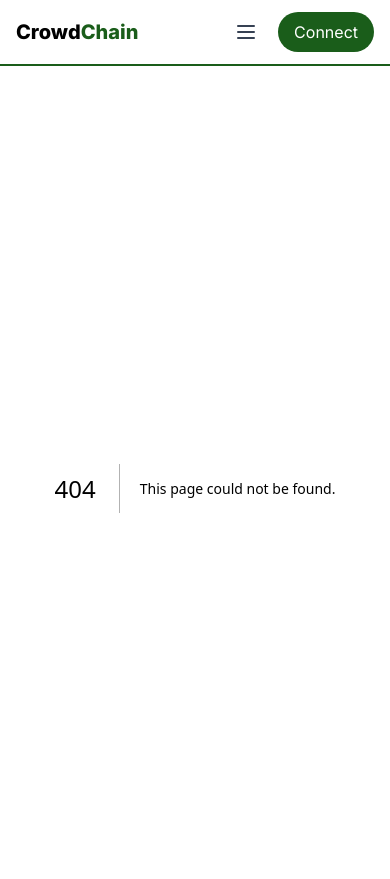
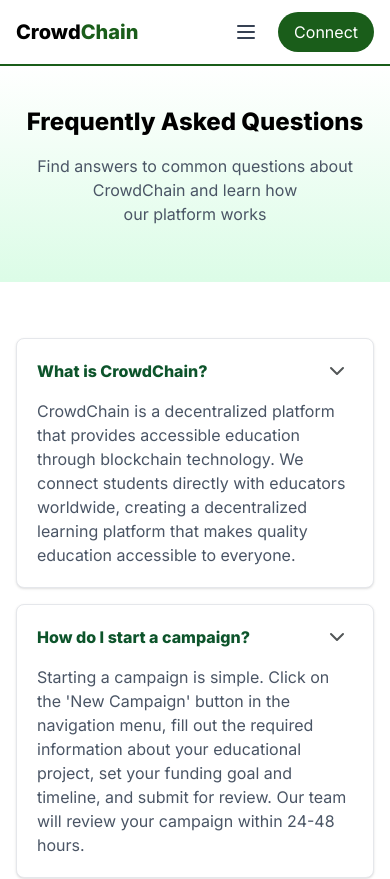
Before and after one commit to alexohre/crowdchain, a Next.js app: page /faqs in a window 390 px wide. Before the commit this address had no page. Shown: the top 879 px of the page. Built offline with nearby package versions, Linux system fonts and the light colour scheme.

Commit message:
Responsive FAQ Page Using Tailwind CSS

```diff
--- /dev/null
+++ b/app/components/FAQsCard.tsx
@@ -0,0 +1,30 @@
+import React from "react";
+import Image from "next/image";
+
+interface FAQsCardProps {
+  question: string;
+  answer: string;
+}
+
+export default function FAQsCard({question, answer}: FAQsCardProps) {
+  return (
+    <div className="flex container mx-auto px-4 mb-4 justify-center">
+      <div className="bg-white p-5 rounded-lg shadow-sm border border-gray-200 w-full max-w-200">
+        <div className="flex items-center justify-between mb-4">
+          <h2 className="text-green-900 font-semibold">{question}</h2>
+          <div className="cursor-pointer fill-blue-500 stroke-blue-500 pr-1">
+            <Image
+              src="/chevron-down.svg"
+              alt="Chevron-down Icon"
+              width={24}
+              height={24}
+            />
+          </div>
+        </div>
+        <h2 className="text-gray-600">
+         {answer}
+        </h2>
+      </div>
+    </div>
+  );
+}
--- /dev/null
+++ b/app/faqs/page.tsx
@@ -0,0 +1,71 @@
+import React from "react";
+import FAQsCard from "../components/FAQsCard";
+
+function page() {
+  // Dummy data for FAQs
+  const faqs = [
+    {
+      question: "What is CrowdChain?",
+      answer:
+        "CrowdChain is a decentralized platform that provides accessible education through blockchain technology. We connect students directly with educators worldwide, creating a decentralized learning platform that makes quality education accessible to everyone.",
+    },
+    {
+      question: "How do I start a campaign?",
+      answer:
+        "Starting a campaign is simple. Click on the 'New Campaign' button in the navigation menu, fill out the required information about your educational project, set your funding goal and timeline, and submit for review. Our team will review your campaign within 24-48 hours.",
+    },
+    {
+      question: "How does the funding process work?",
+      answer:
+        "The funding process uses blockchain technology to ensure transparency and security. Contributors can support campaigns using various cryptocurrencies. Funds are held in smart contracts until the campaign reaches its goal. If successful, funds are released to the campaign creator; if not, they are returned to contributors.",
+    },
+    {
+      question: "What are the platform fees?",
+      answer:
+        "Our platform charges a small 5% fee on successfully funded campaigns to maintain and improve our services. This fee helps us provide better support, develop new features, and ensure platform security. There are no fees for campaigns that don't reach their funding goal.",
+    },
+    {
+      question: "How is my contribution secured?",
+      answer:
+        "All contributions are secured through blockchain technology and smart contracts. We use industry-standard security protocols and regular audits to ensure the safety of all transactions. Your funds are held in secure smart contracts until the campaign reaches its goal.",
+    },
+    {
+      question: "Can I cancel my campaign?",
+      answer:
+        "Yes, you can cancel your campaign before it reaches its end date if no contributions have been made. Once contributions start coming in, cancellation requires approval from our support team to protect contributors' interests.",
+    },
+    {
+      question: "How do I withdraw funds?",
+      answer:
+        "Once your campaign successfully reaches its goal, you can withdraw funds through your dashboard. The withdrawal process is automated through smart contracts, and funds will be transferred to your connected wallet within 24-48 hours.",
+    },
+    {
+      question: "What happens if my campaign doesn't reach its goal?",
+      answer:
+        "If a campaign doesn't reach its funding goal by the deadline, all contributions are automatically returned to the contributors through smart contracts. There are no fees charged for unsuccessful campaigns.",
+    },
+  ];
+
+  return (
+    <div>
+      <div className="bg-gradient-to-b text-black from-white to-green-100 py-10">
+        <div className="container mx-auto px-4">
+          <h1 className="text-2xl md:text-5xl font-semibold text-center mb-4">
+            Frequently Asked Questions
+          </h1>
+          <h1 className="md:text-xl font-normal text-gray-600 text-center mb-4">
+            Find answers to common questions about CrowdChain and learn how{" "}
+            <br /> our platform works{" "}
+          </h1>
+        </div>
+      </div>
+      <div className="pt-14">
+        {faqs.map((faq, index) => (
+          <FAQsCard key={index} question={faq.question} answer={faq.answer} />
+        ))}
+      </div>
+    </div>
+  );
+}
+
+export default page;
```
Also changed, not shown: public/chevron-down.svg (added).
